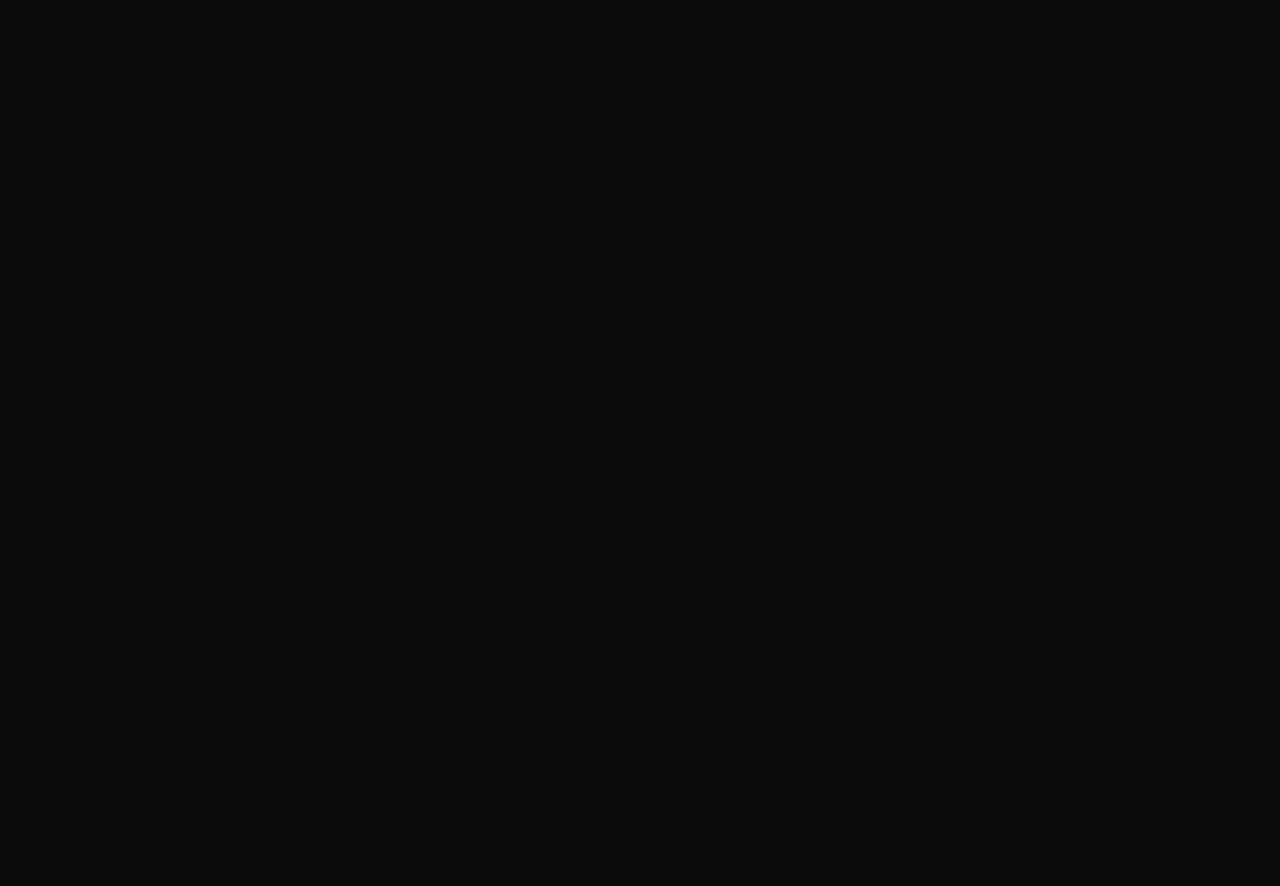
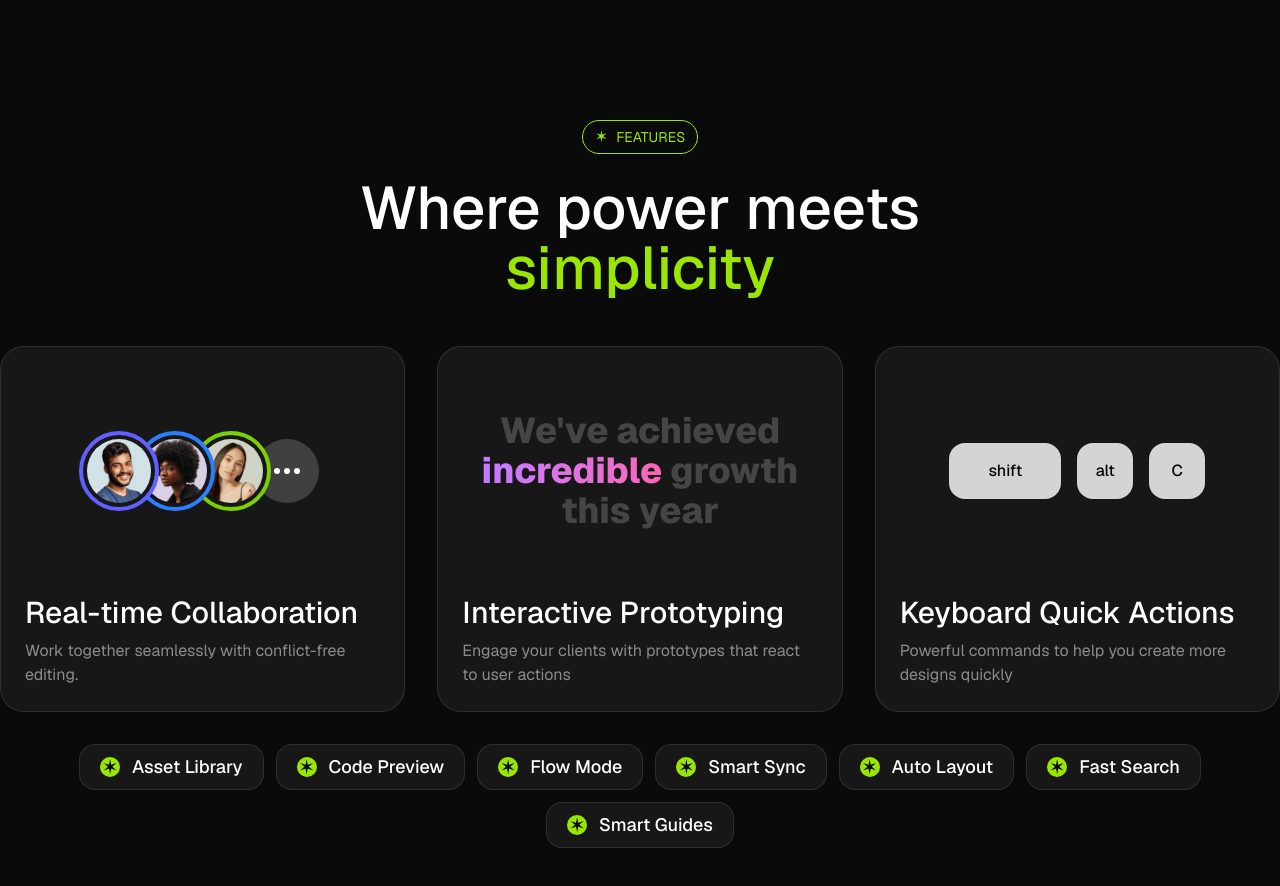
Before and after one commit to ajlaroya/layers-landing-page, a Next.js app: page / in a window 1280 px wide. Shown: the part 1860-2746 px from the top of the page. Before the commit the page ends 1884 px from the top, so only its background shows below. Built offline with nearby package versions, Linux system fonts and the light colour scheme.

Commit message:
add features section with feature card and avatar components

```diff
--- /dev/null
+++ b/app/components/Avatar.tsx
@@ -0,0 +1,13 @@
+import { HTMLAttributes } from "react";
+import { twMerge } from "tailwind-merge";
+
+const Avatar = (props: HTMLAttributes<HTMLDivElement>) => {
+  const { className, children, ...otherProps } = props;
+  return (
+    <div className={twMerge("size-20 rounded-full overflow-hidden border-4 border-indigo-500 p-1 bg-neutral-900", className)} {...otherProps}>
+      {children}
+    </div>
+  );
+};
+
+export default Avatar;
--- /dev/null
+++ b/app/components/FeatureCard.tsx
@@ -0,0 +1,30 @@
+import React from "react";
+import { twMerge } from "tailwind-merge";
+
+type Props = {
+  title: string;
+  description: string;
+  children?: React.ReactNode;
+  className?: string;
+};
+
+const FeatureCard = (props: Props) => {
+  const { title, description, children, className } = props;
+
+  return (
+    <div
+      className={twMerge(
+        "rounded-3xl border border-white/10 bg-neutral-900 p-6",
+        className,
+      )}
+    >
+      <div className="aspect-video">{children}</div>
+      <div>
+        <h3 className="mt-6 text-3xl font-medium">{title}</h3>
+        <p className="mt-2 text-white/50">{description}</p>
+      </div>
+    </div>
+  );
+};
+
+export default FeatureCard;
--- /dev/null
+++ b/app/components/Key.tsx
@@ -0,0 +1,20 @@
+import { HTMLAttributes } from "react";
+import { twMerge } from "tailwind-merge";
+
+const Key = (props: HTMLAttributes<HTMLDivElement>) => {
+  const { className, children, ...otherProps } = props;
+
+  return (
+    <div
+      className={twMerge(
+        "inline-flex size-14 items-center justify-center rounded-2xl bg-neutral-300 font-medium text-neutral-950",
+        className,
+      )}
+      {...otherProps}
+    >
+      {children}
+    </div>
+  );
+};
+
+export default Key;
--- a/app/page.tsx
+++ b/app/page.tsx
@@ -1,3 +1,4 @@
+import Features from "./sections/Features";
 import Hero from "./sections/Hero";
 import Introduction from "./sections/Introduction";
 import LogoTicker from "./sections/LogoTicker";
@@ -10,6 +11,7 @@ export default function Home() {
       <Hero />
       <LogoTicker />
       <Introduction />
+      <Features />
     </>
   );
 }
--- a/app/sections/Features.tsx
+++ b/app/sections/Features.tsx
@@ -1,3 +1,12 @@
+import Tag from "../components/Tag";
+import FeatureCard from "../components/FeatureCard";
+import avatar1 from "@public/avatar-ashwin-santiago.jpg";
+import avatar2 from "@public/avatar-lula-meyers.jpg";
+import avatar3 from "@public/avatar-florence-shaw.jpg";
+import Image from "next/image";
+import Avatar from "../components/Avatar";
+import Key from "../components/Key";
+
 const features = [
   "Asset Library",
   "Code Preview",
@@ -9,5 +18,84 @@ const features = [
 ];
 
 export default function Features() {
-    return <div>Features</div>;
+  return (
+    <section className="py-24">
+      <div className="container mx-auto">
+        <div className="flex justify-center">
+          <Tag>Features</Tag>
+        </div>
+        <h2 className="mx-auto mt-6 max-w-2xl text-center text-6xl font-medium">
+          Where power meets <span className="text-lime-400">simplicity</span>
+        </h2>
+        <div className="mt-12 grid grid-cols-1 gap-8 md:grid-cols-4 lg:grid-cols-3">
+          <FeatureCard
+            title="Real-time Collaboration"
+            description="Work together seamlessly with conflict-free editing."
+            className="md:col-span-2 lg:col-span-1"
+          >
+            <div className="flex aspect-video items-center justify-center">
+              <Avatar className="z-40">
+                <Image src={avatar1} alt="Avatar 1" className="rounded-full" />
+              </Avatar>
+              <Avatar className="z-30 -ml-6 border-blue-500">
+                <Image src={avatar2} alt="Avatar 2" className="rounded-full" />
+              </Avatar>
+              <Avatar className="z-20 -ml-6 border-lime-500">
+                <Image src={avatar3} alt="Avatar 3" className="rounded-full" />
+              </Avatar>
+              <Avatar className="-ml-6 border-transparent">
+                <div className="inline-flex size-full items-center justify-center gap-1 rounded-full bg-neutral-700">
+                  {Array.from({ length: 3 }).map((_, index) => (
+                    <span
+                      key={index}
+                      className="inline-flex size-1.5 rounded-full bg-white"
+                    ></span>
+                  ))}
+                </div>
+              </Avatar>
+            </div>
+          </FeatureCard>
+          <FeatureCard
+            title="Interactive Prototyping"
+            description="Engage your clients with prototypes that react to user actions"
+            className="md:col-span-2 lg:col-span-1"
+          >
+            <div className="flex aspect-video items-center justify-center">
+              <p className="text-center text-4xl font-extrabold text-white/20">
+                We've achieved{" "}
+                <span className="bg-gradient-to-r from-purple-400 to-pink-400 bg-clip-text text-transparent">
+                  incredible
+                </span>{" "}
+                growth this year
+              </p>
+            </div>
+          </FeatureCard>
+          <FeatureCard
+            title="Keyboard Quick Actions"
+            description="Powerful commands to help you create more designs quickly"
+            className="col-start-2 md:col-span-2 lg:col-span-1 lg:col-start-auto"
+          >
+            <div className="flex aspect-video items-center justify-center gap-4">
+              <Key className="w-28">shift</Key>
+              <Key>alt</Key>
+              <Key>C</Key>
+            </div>
+          </FeatureCard>
+        </div>
+        <div className="mt-8 flex flex-wrap justify-center gap-3">
+          {features.map((feature) => (
+            <div
+              key={feature}
+              className="inline-flex items-center gap-3 rounded-2xl border border-white/10 bg-neutral-900 px-3 py-1.5 md:px-5 md:py-2"
+            >
+              <span className="inline-flex size-5 items-center justify-center rounded-full bg-lime-400 text-xl text-neutral-950">
+                &#10038;
+              </span>
+              <span className="font-medium md:text-lg">{feature}</span>
+            </div>
+          ))}
+        </div>
+      </div>
+    </section>
+  );
 }
```
Lines whose indentation alone changed are shown as unchanged.
